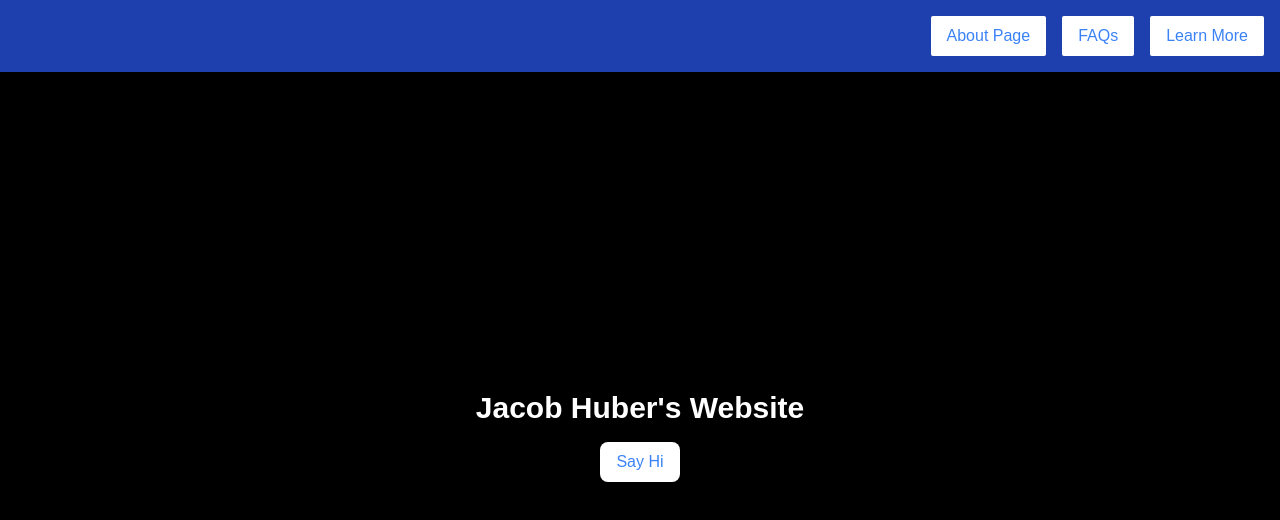
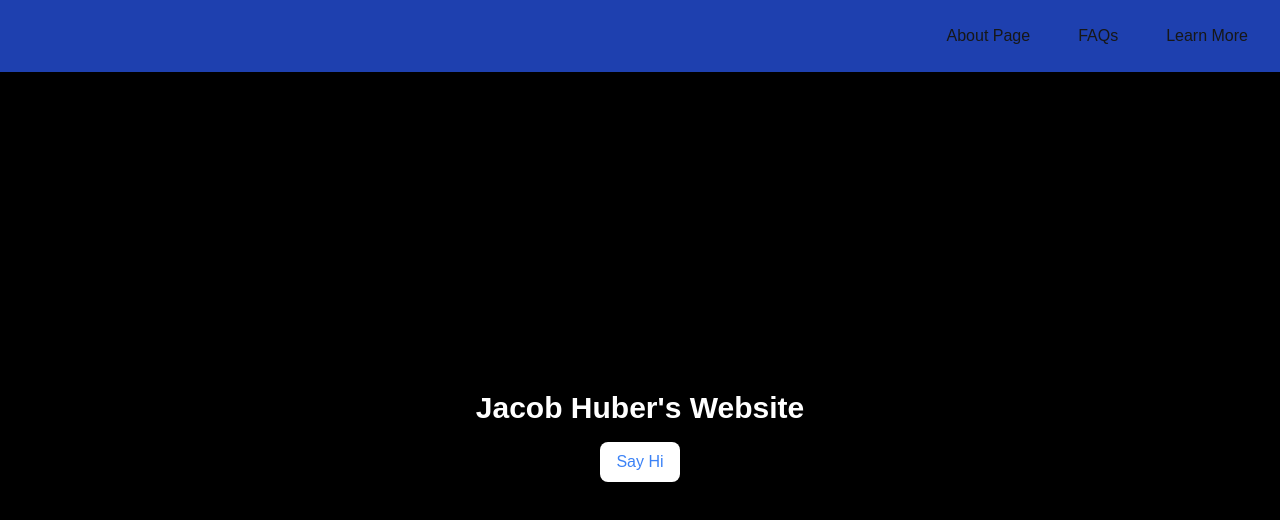
Before and after one commit to jhuber05/Jacob-Huber, a Next.js app: page / in a window 1280 px wide. Shown: the top 520 px of the page. Built offline with nearby package versions, Linux system fonts and the light colour scheme.

Commit message:
Made the buttons on the panel the same color as the background

```diff
--- a/app/components/AboutPageLink.tsx
+++ b/app/components/AboutPageLink.tsx
@@ -4,7 +4,7 @@ import Link from "next/link";
 
 export default function AboutLink() {
   return (
-    <Link href="/about" className="bg-white text-blue-500 px-4 py-2 rounded-sm hover:-translate-y-2 transition duration-500 ease-in-out">
+    <Link href="/about" className="bg-blue text-white-500 px-4 py-2 rounded-sm hover:-translate-y-2 transition duration-500 ease-in-out">
         About Page
     </Link>
 
--- a/app/components/FaqsPageLink.tsx
+++ b/app/components/FaqsPageLink.tsx
@@ -4,7 +4,7 @@ import Link from "next/link";
 
 export default function FaqsLink() {
   return (
-    <Link href="/faqs" className="bg-white text-blue-500 px-4 py-2 rounded-sm hover:-translate-y-2 transition duration-500 ease-in-out">
+    <Link href="/faqs" className="bg-blue text-white-500 px-4 py-2 rounded-sm hover:-translate-y-2 transition duration-500 ease-in-out">
       FAQs
     </Link>
   );
--- a/app/components/LearnMorePageLink.tsx
+++ b/app/components/LearnMorePageLink.tsx
@@ -4,7 +4,7 @@ import Link from "next/link";
 
 export default function LearnMoreLink() {
   return (
-    <Link href="/learn-more" className="bg-white text-blue-500 px-4 py-2 rounded-sm hover:-translate-y-2 transition duration-500 ease-in-out">
+    <Link href="/learn-more" className="bg-blue text-white-500 px-4 py-2 rounded-sm hover:-translate-y-2 transition duration-500 ease-in-out">
       Learn More
     </Link>
   );
```
